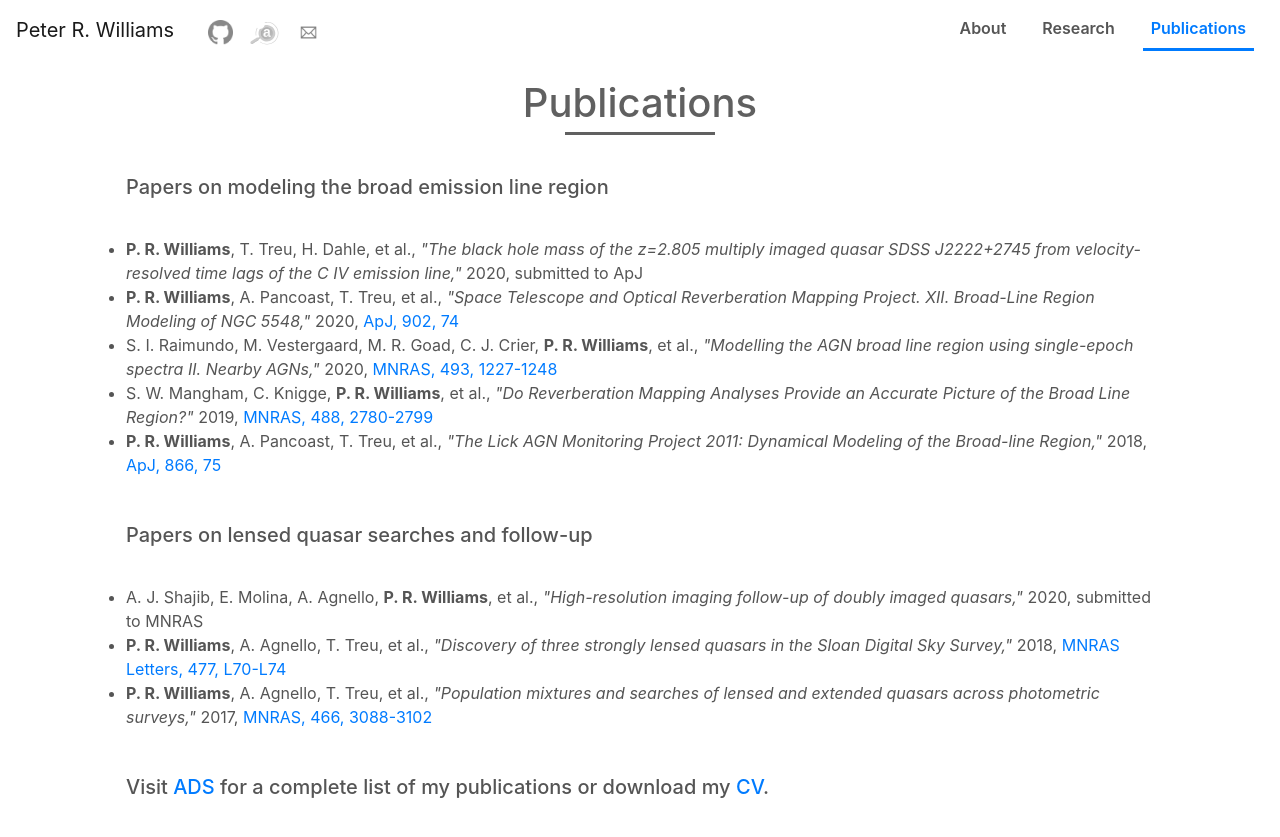
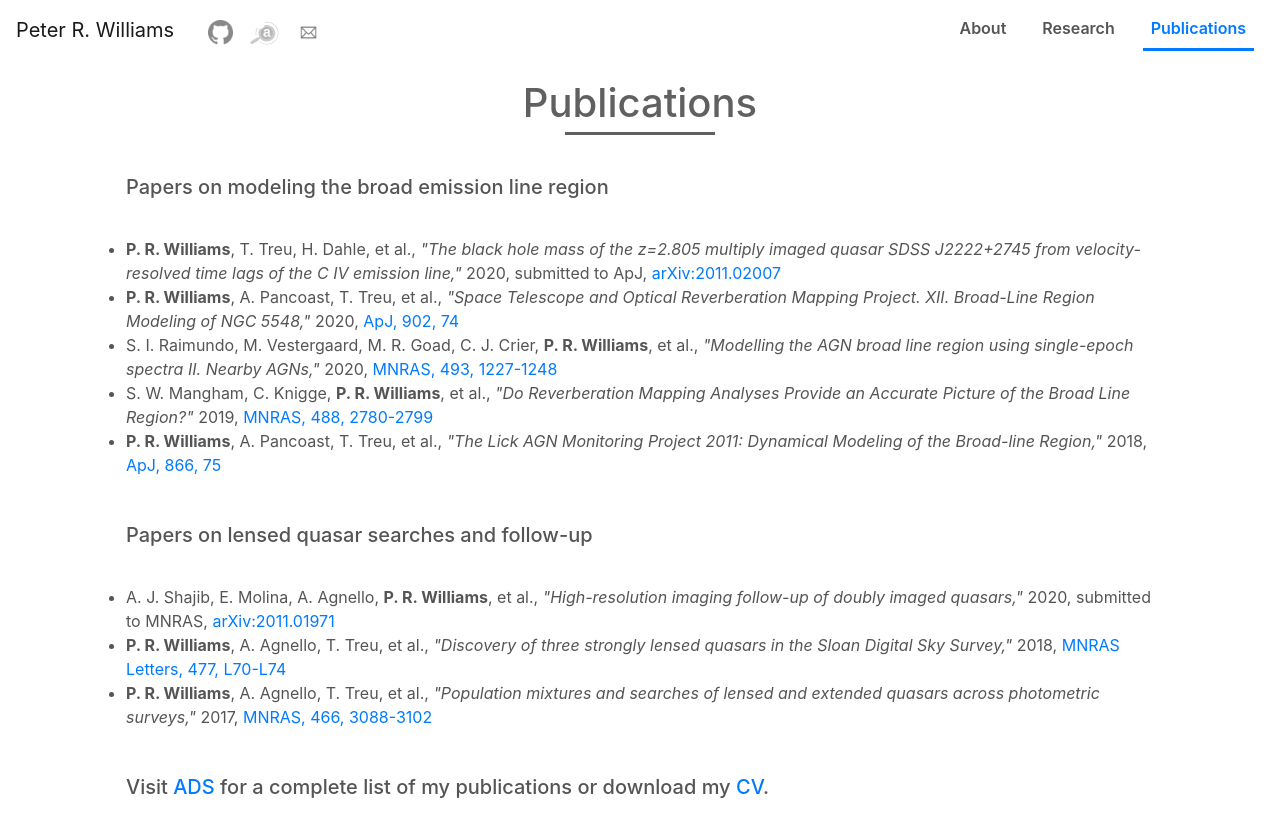
Before and after one commit to peterrwi/peterrwi.github.io, a Jekyll site: the page built from index.html, in a window 1280 px wide and 900 px high, scrolled down 2228 px. Shown: the top 837 px of the window. Built offline with Jekyll 4.4.1, drawn with Linux system fonts in a browser that asks for light colours; nearby versions of some CDN libraries.

Commit message:
Added link to Williams et al 2020 and Shajib et al 2020

```diff
--- a/_includes/publications.html
+++ b/_includes/publications.html
@@ -5,7 +5,7 @@
     <div class="publications-grid">
       <h5>Papers on modeling the broad emission line region</h5>
       <ul>
-        <li> <b>P. R. Williams</b>, T. Treu, H. Dahle, et al., <i>"The black hole mass of the z=2.805 multiply imaged quasar SDSS J2222+2745 from velocity-resolved time lags of the C IV emission line,"</i> 2020, submitted to ApJ
+        <li> <b>P. R. Williams</b>, T. Treu, H. Dahle, et al., <i>"The black hole mass of the z=2.805 multiply imaged quasar SDSS J2222+2745 from velocity-resolved time lags of the C IV emission line,"</i> 2020, submitted to ApJ, <a href="https://ui.adsabs.harvard.edu/abs/2020arXiv201102007W" target="_blank">arXiv:2011.02007</a></li>
         <li> <b>P. R. Williams</b>, A. Pancoast, T. Treu, et al., <i>"Space Telescope and Optical Reverberation Mapping Project. XII. Broad-Line Region Modeling of NGC 5548,"</i> 2020, <a href="https://ui.adsabs.harvard.edu/abs/2020ApJ...902...74W" target="_blank">ApJ, 902, 74</a></li>
         <li>S. I. Raimundo, M. Vestergaard, M. R. Goad, C. J. Crier, <b>P. R. Williams</b>, et al., <i>"Modelling the AGN broad line region using single-epoch spectra II. Nearby AGNs,"</i> 2020, <a href="https://ui.adsabs.harvard.edu/abs/2020MNRAS.493.1227R" target="_blank">MNRAS, 493, 1227-1248</a></li>
         <li>S. W. Mangham, C. Knigge, <b>P. R. Williams</b>, et al., <i>"Do Reverberation Mapping Analyses Provide an Accurate Picture of the Broad Line Region?"</i> 2019, <a href="https://ui.adsabs.harvard.edu/abs/2019MNRAS.488.2780M" target="_blank">MNRAS, 488, 2780-2799</a></li>
@@ -13,7 +13,7 @@
       </ul>
       <h5>Papers on lensed quasar searches and follow-up</h5>
       <ul>
-        <li>A. J. Shajib, E. Molina, A. Agnello, <b>P. R. Williams</b>, et al., <i>"High-resolution imaging follow-up of doubly imaged quasars,"</i> 2020, submitted to MNRAS
+        <li>A. J. Shajib, E. Molina, A. Agnello, <b>P. R. Williams</b>, et al., <i>"High-resolution imaging follow-up of doubly imaged quasars,"</i> 2020, submitted to MNRAS, <a href="https://ui.adsabs.harvard.edu/abs/2020arXiv201101971S" target="_blank">arXiv:2011.01971</a></li>
         <li><b>P. R. Williams</b>, A. Agnello, T. Treu, et al., <i>"Discovery of three strongly lensed quasars in the Sloan Digital Sky Survey,"</i> 2018, <a href="http://ui.adsabs.harvard.edu/abs/2018MNRAS.477L..70W" target="_blank">MNRAS Letters, 477, L70-L74</a></li>
         <li><b>P. R. Williams</b>, A. Agnello, T. Treu, et al., <i>"Population mixtures and searches of lensed and extended quasars across photometric surveys,"</i> 2017, <a href="http://ui.adsabs.harvard.edu/abs/2017MNRAS.466.3088W" target="_blank">MNRAS, 466, 3088-3102</a></li>
       </ul>
```
